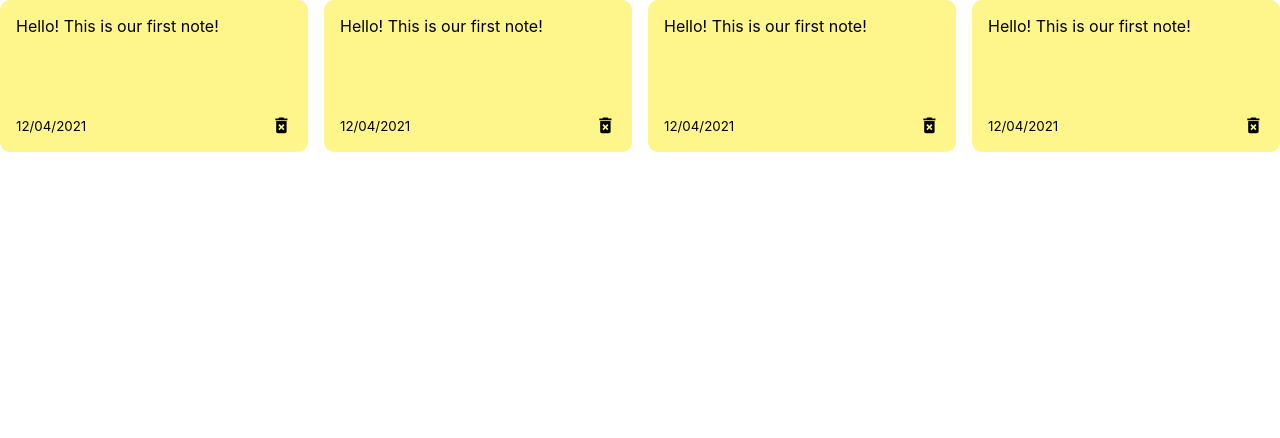
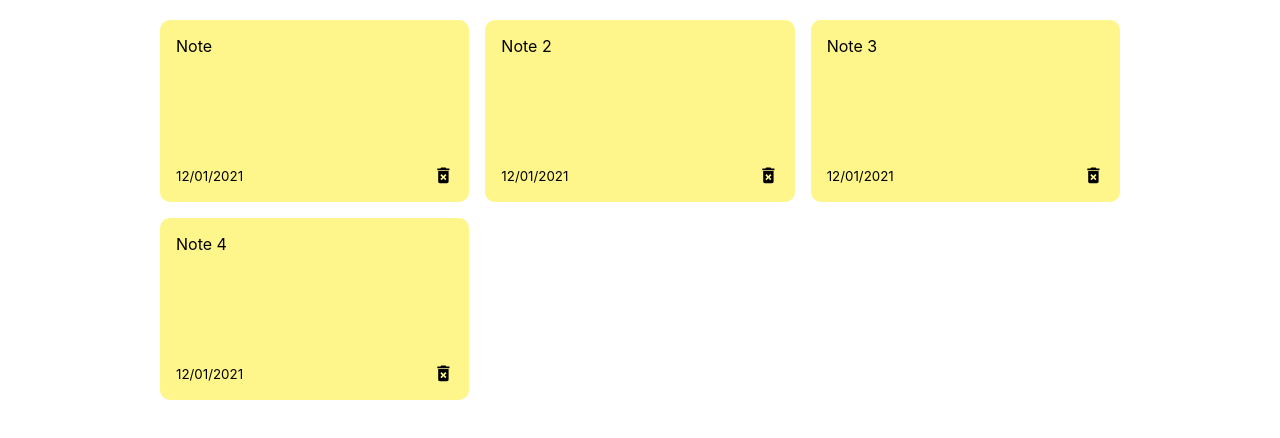
Before and after one commit to shadanamini/notes-application, a React (Create React App) app: page / in a window 1280 px wide. Shown: the top 438 px of the page. Built offline with nearby package versions, Linux system fonts and the light colour scheme.

Commit message:
dynamic notes

```diff
--- a/src/App.js
+++ b/src/App.js
@@ -1,9 +1,36 @@
 import NotesList from "./components/NotesList";
+import {nanoid} from "nanoid";
+import {useState} from 'react';
 
 const App = () => {
+
+  const [notes, setNotes] = useState(
+    [
+      {
+        id: nanoid(),
+        text: "Note",
+        date: "12/01/2021",
+      },
+      {
+        id: nanoid(),
+        text: "Note 2",
+        date: "12/01/2021",
+      },
+      {
+        id: nanoid(),
+        text: "Note 3",
+        date: "12/01/2021",
+      },
+      {
+        id: nanoid(),
+        text: "Note 4",
+        date: "12/01/2021",
+      },
+    ]);
+
   return (
     <div className="container">
-      <NotesList />
+      <NotesList notes={notes}/>
     </div>
   )
 }
--- a/src/components/Note.js
+++ b/src/components/Note.js
@@ -1,14 +1,14 @@
 import {MdDeleteForever} from 'react-icons/md';
 
-const Note = () => {
+const Note = ({id, text, date}) => {
     return (
         <div className='note'>
             <span>
-                Hello! This is our first note!
+                {text}
             </span>
             <div className='note-footer'>
                 <small>
-                    12/04/2021
+                    {date}
                 </small>
                 <MdDeleteForever className='delete-icon' size='1.3em'/>
             </div>
--- a/src/components/NotesList.js
+++ b/src/components/NotesList.js
@@ -1,12 +1,10 @@
 import Note from './Note';
 
-const NotesList = () => {
+const NotesList = ({notes}) => {
     return (
         <div className="notes-list">
-            <Note />
-            <Note />
-            <Note />
-            <Note />
+            {notes.map((note) => <Note id={note.id}
+            text={note.text} date={note.date}/> )}
         </div>
     );
 };
--- a/src/index.css
+++ b/src/index.css
@@ -12,11 +12,21 @@ code {
     monospace;
 }
 
+
+.container {
+  max-width: 960px;
+  margin-right: auto;
+  margin-left: auto;
+  padding-right: 15px;
+  padding-left: 15px;
+  padding-top: 20px;
+}
+
 .note {
   background-color: #fef68a;
   border-radius: 10px;
   padding: 1rem;
-  min-height: 120px;
+  min-height: 150px;
   display: flex;
   flex-direction: column;
   justify-content: space-between;
```
